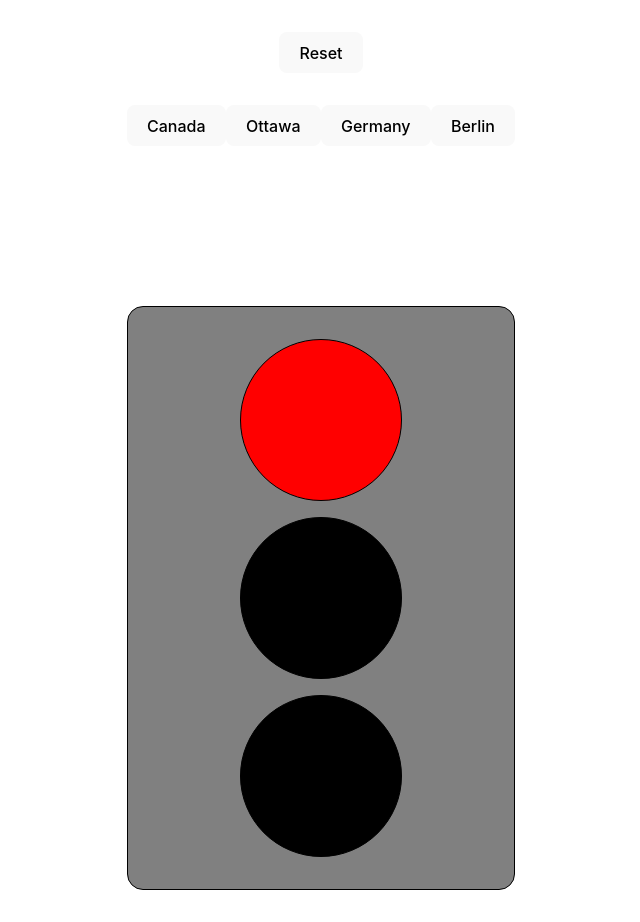
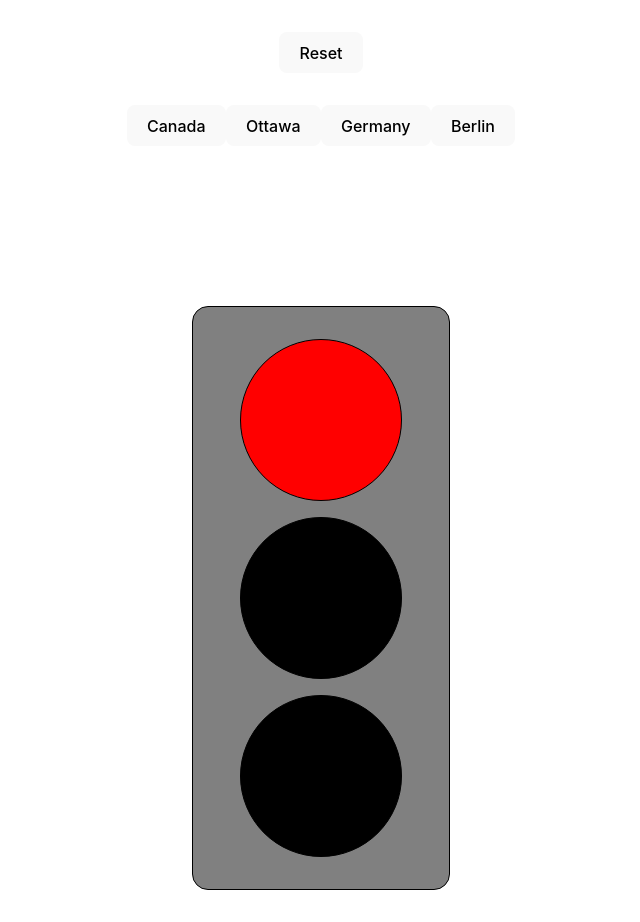
Before and after one commit to tariqs26/react-interview-questions, a React (Vite) app: page / in a window 1280 px wide. Shown: the whole page, without its empty margins (319-959 px from the left). Built offline with nearby package versions, Linux system fonts and the light colour scheme.

Commit message:
fix width, add transition

```diff
--- a/src/questions/traffic-signal/style.module.css
+++ b/src/questions/traffic-signal/style.module.css
@@ -3,6 +3,8 @@
   border: 1px solid black;
   border-radius: 1rem;
   background-color: gray;
+  width: 14rem;
+  align-self: center;
 }
 
 .light {
@@ -11,4 +13,5 @@
   border-radius: 50%;
   border: 1px solid black;
   margin: 1rem auto;
+  transition: background-color 200ms ease-in-out;
 }
```
